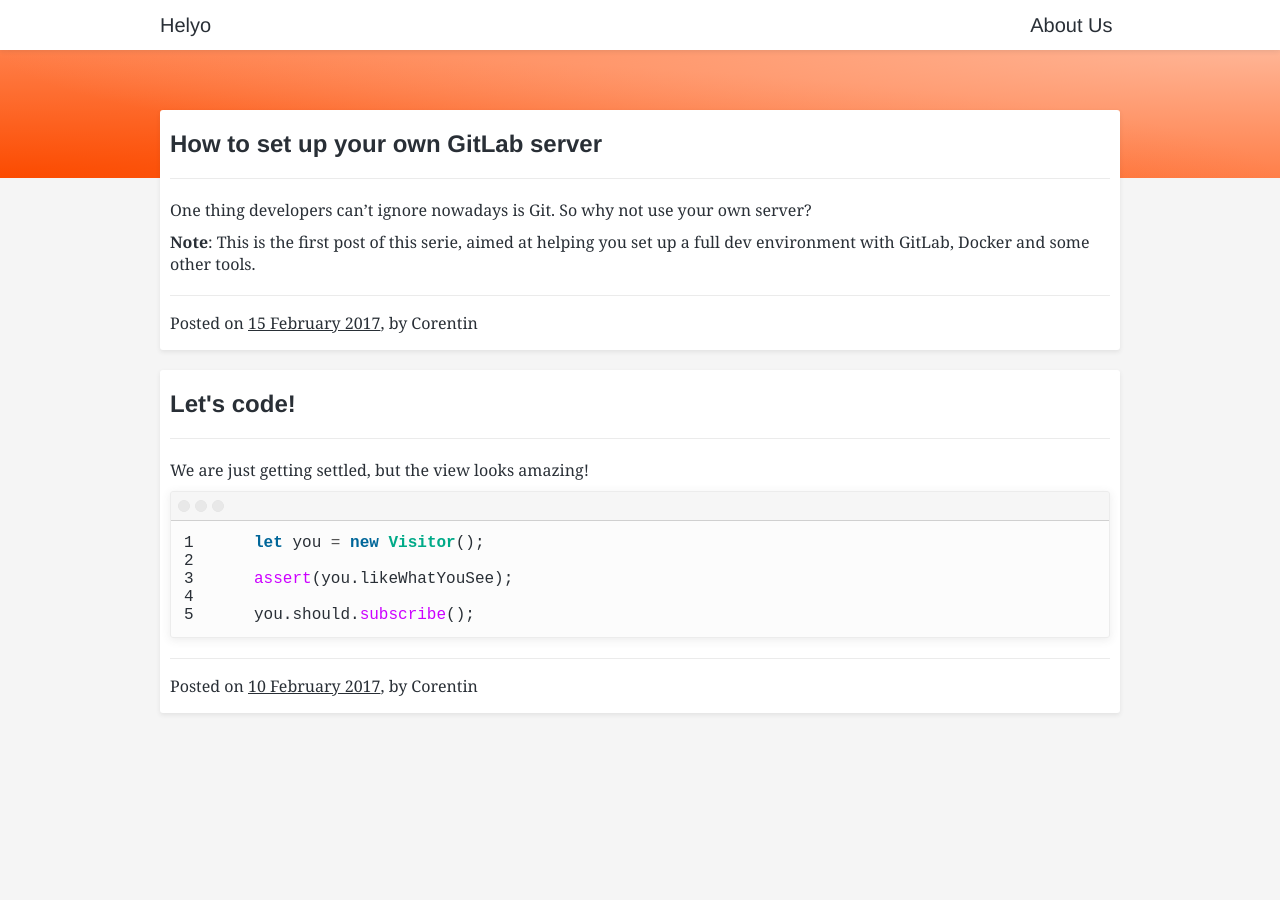
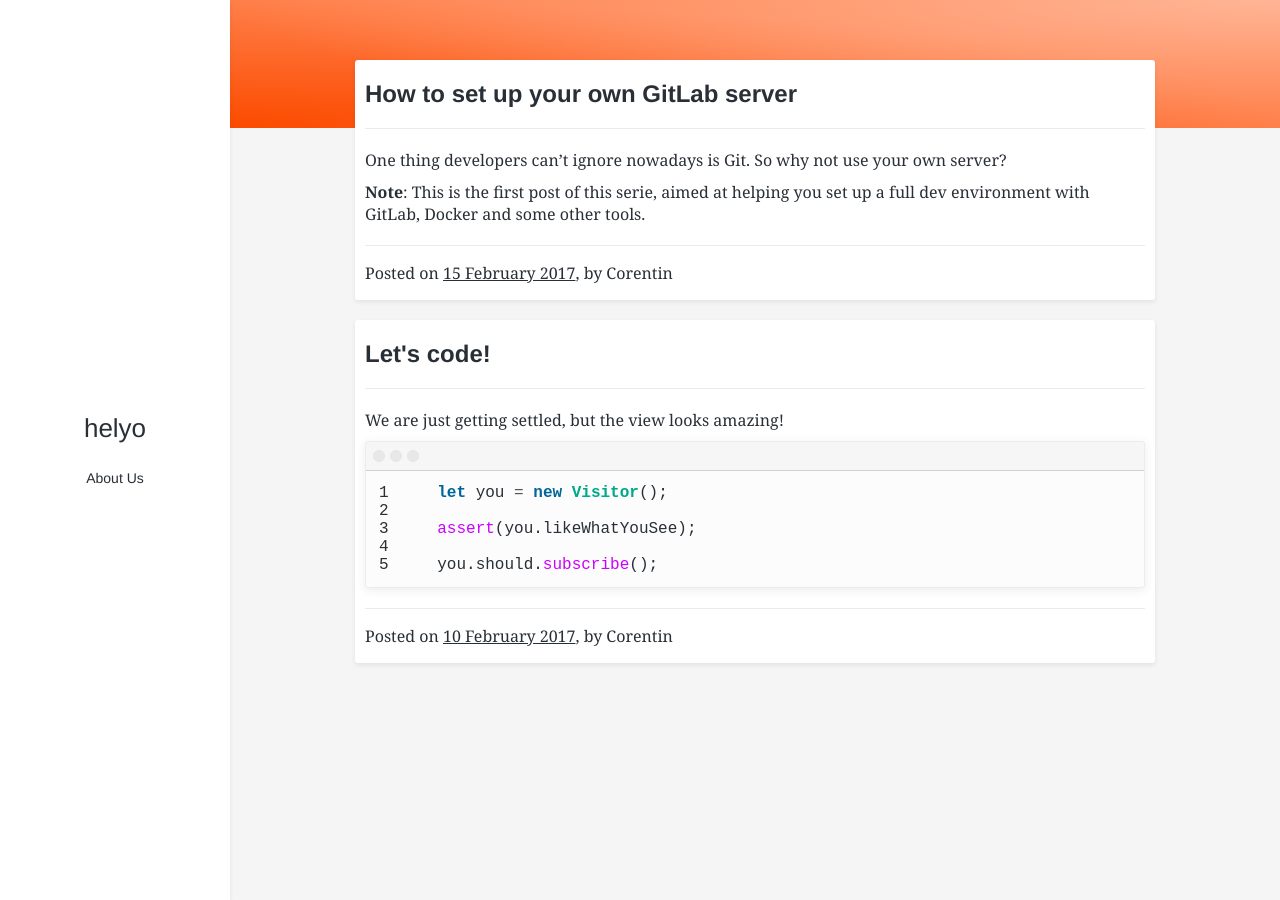
Before and after one commit to helyo-world/helyo.world, a Jekyll site: the page built from index.html, in a window 1280 px wide. Built offline with Jekyll 4.4.1, drawn with Linux system fonts in a browser that asks for light colours; the list of posts is cut into pages by our own code.

Commit message:
Left menu design

```diff
--- a/_config.yml
+++ b/_config.yml
@@ -1,4 +1,4 @@
-name: "Helyo"
+name: "helyo"
 baseurl: ""
 
 language: "en"
--- a/_sass/_variables.scss
+++ b/_sass/_variables.scss
@@ -3,6 +3,7 @@ $font-family-headings: 'Helvetica Neue', Helvetica, Arial, sans-serif;
 $font-family-code: 'Courier New', Courier, monospace;
 
 $topbar-height: 50px;
+$topbar-width: 230px;
 $topbar-padding: 15px;
 
 $primary-color: #ff7f49;
--- a/_sass/main.scss
+++ b/_sass/main.scss
@@ -50,11 +50,11 @@ hr {
  **************************************************/
 
 .container {
-	max-width: 60rem;
+	max-width: 50rem;
 	margin: 0 auto;
 }
 
-@media (max-width: 60rem) {
+@media (max-width: 50rem) {
 	.container {
 		margin: 0 .5rem;
 	}
@@ -109,6 +109,37 @@ hr {
 		}
 	}
 }
+@media screen and (min-width: 60rem) {
+	#topbar {
+		right: auto;
+		bottom: 0;
+		width: $topbar-width;
+		height: auto;
+		display: flex;
+
+		& > .container {
+			flex: 1;
+			align-self: center;
+		}
+
+		a {
+			display: block;
+			text-align: center;
+		}
+
+		#logo {
+			font-size: 26px;
+		}
+
+		.topbar-links {
+			float: none;
+
+			a {
+				font-size: 14px;
+			}
+		}
+	}
+}
 
 /**************************************************
  *
@@ -118,6 +149,17 @@ hr {
 
 #page {
 	margin-top: $topbar-height;
+}
+@media screen and (min-width: 60rem) {
+	#page {
+		margin-top: 0;
+		margin-left: $topbar-width;
+
+		.container {
+			padding-right: 1em;
+			padding-left: 1em;
+		}
+	}
 }
 
 #cover {
```
